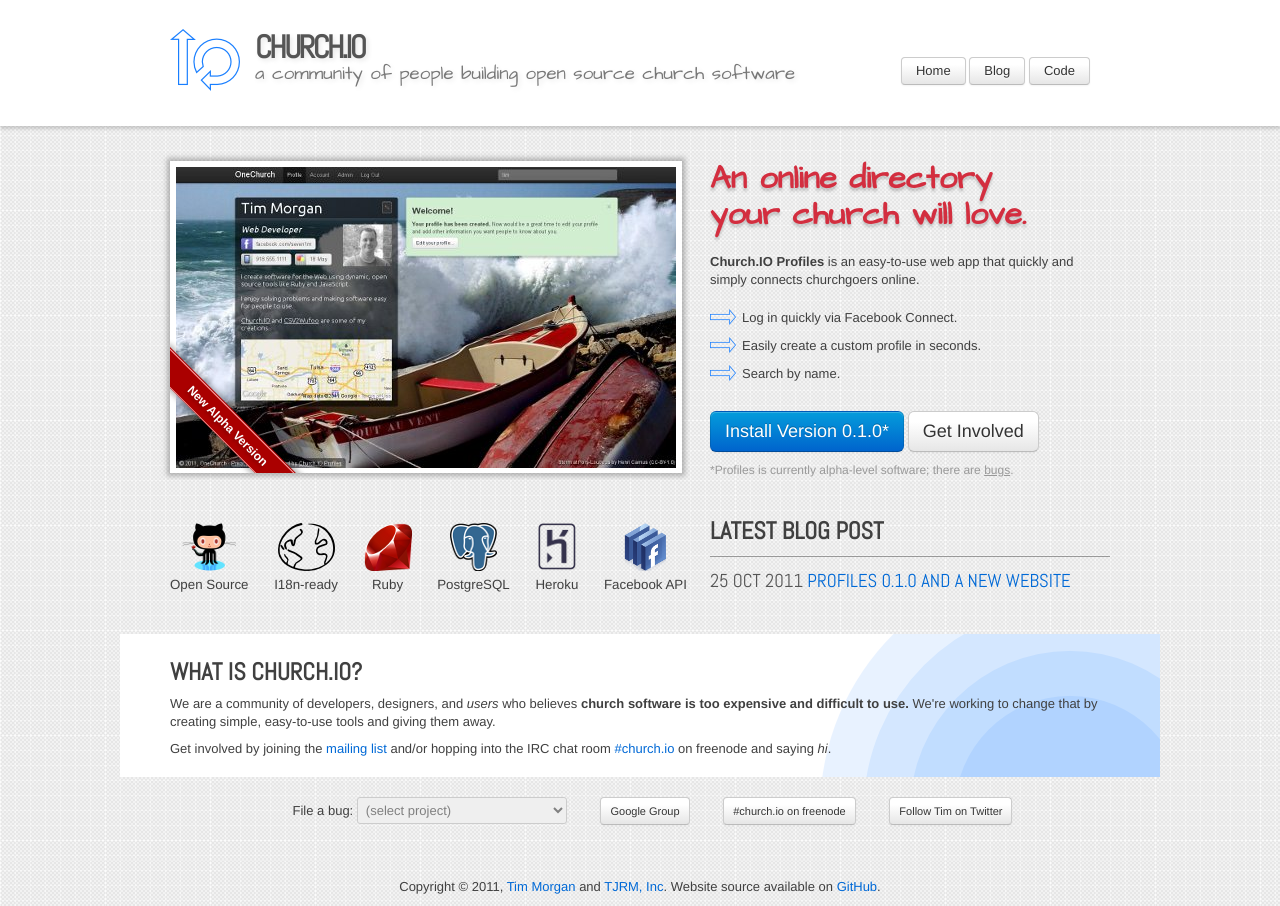
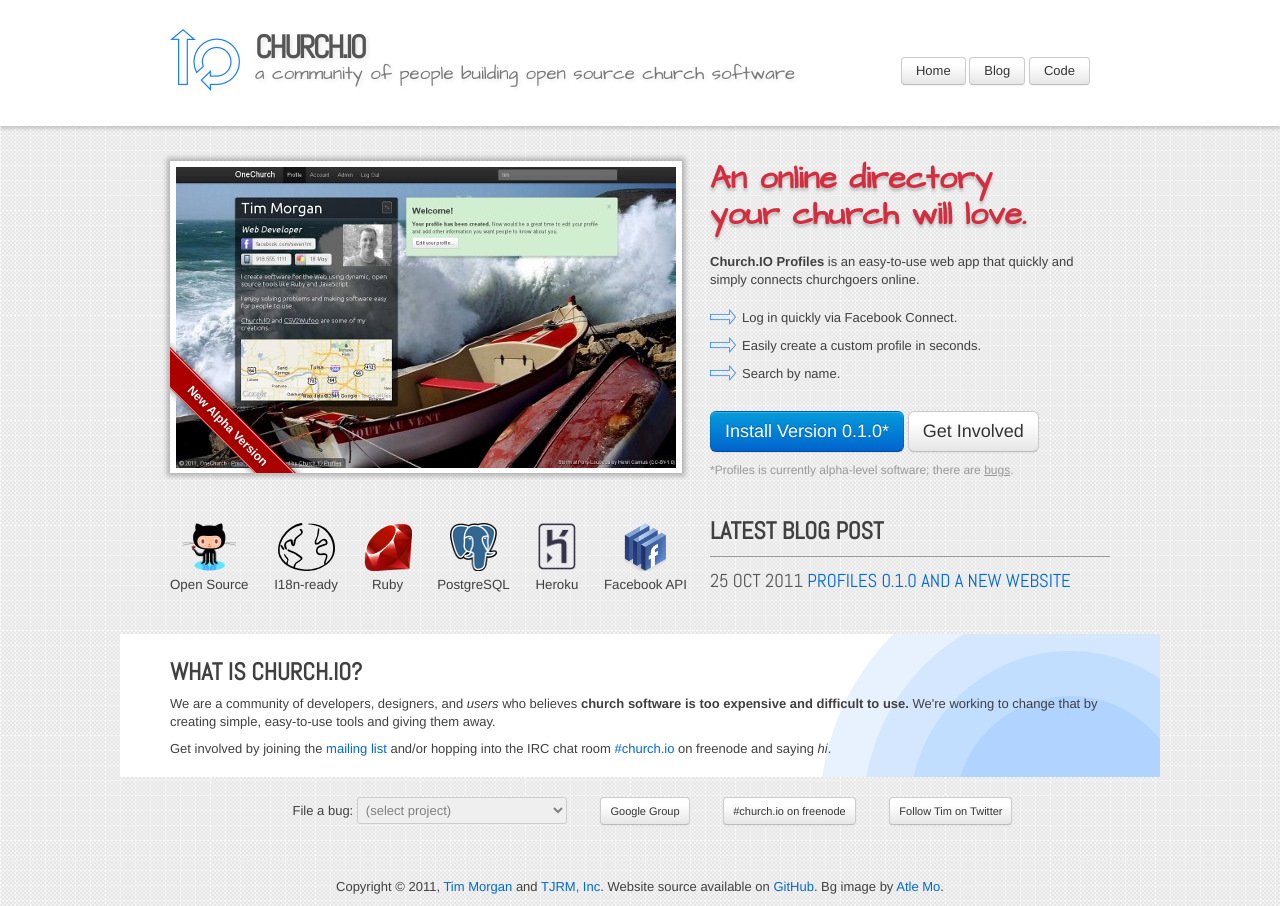
Before and after one commit to seven1m/old-churchio-website, a Jekyll site: the page built from index.html, in a window 1280 px wide. Built offline with Jekyll 4.4.1, drawn with Linux system fonts in a browser that asks for light colours; Markdown is read by kramdown in place of the engine named in the settings.

Commit message:
Add note about Atle Mo background pattern.

```diff
--- a/_layouts/default.html
+++ b/_layouts/default.html
@@ -49,6 +49,7 @@
     <footer>
       Copyright &copy; 2011, <a href="http://timmorgan.org">Tim Morgan</a> and <a href="http://tjrm.org">TJRM, Inc</a>.
       Website source available on <a href="https://github.com/churchio/website">GitHub</a>.
+      Bg image by <a href="http://behindmyscenes.com/">Atle Mo</a>.
     </footer>
   </body>
 </html>
```
Also changed, not shown: README.md.
